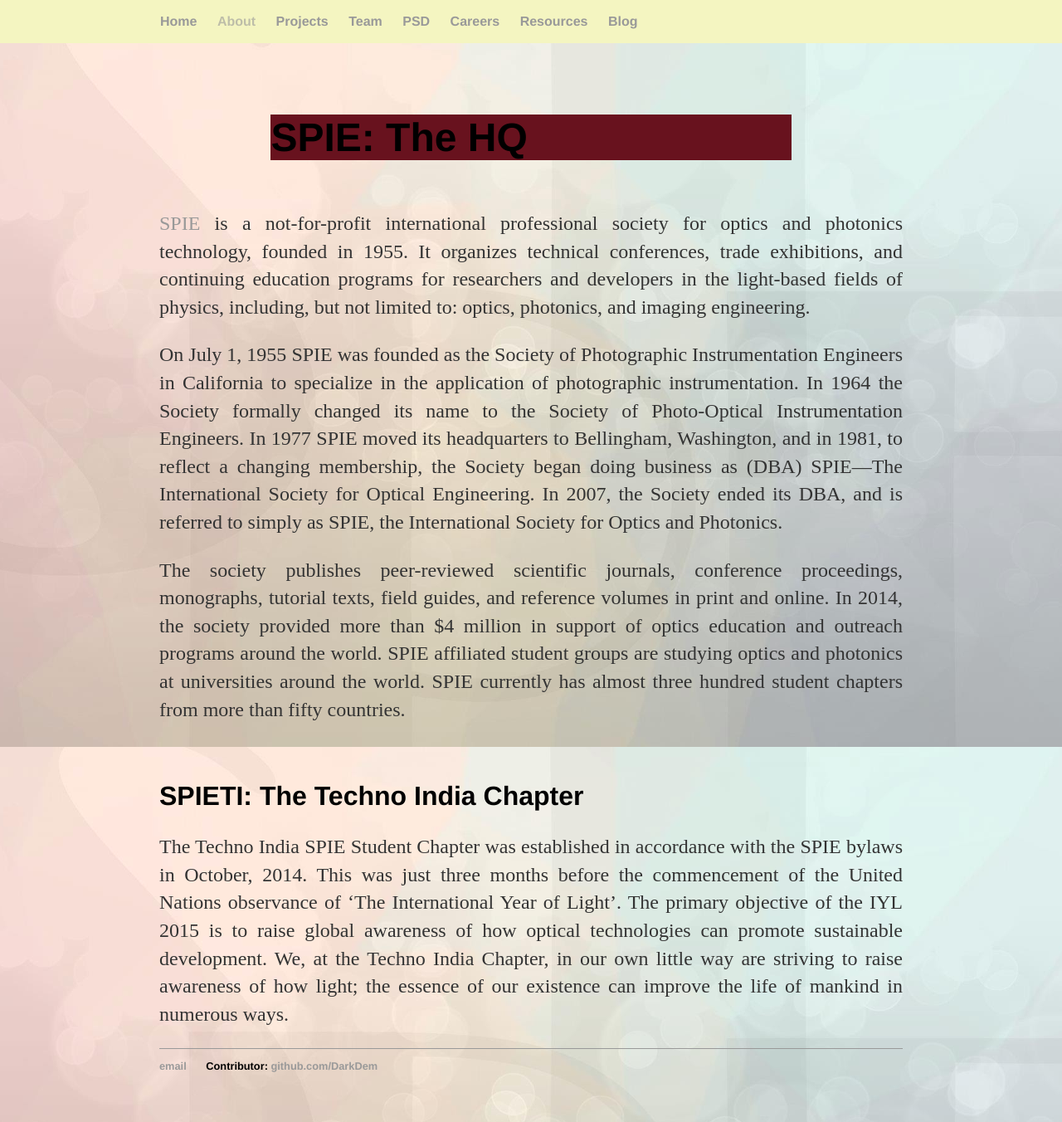
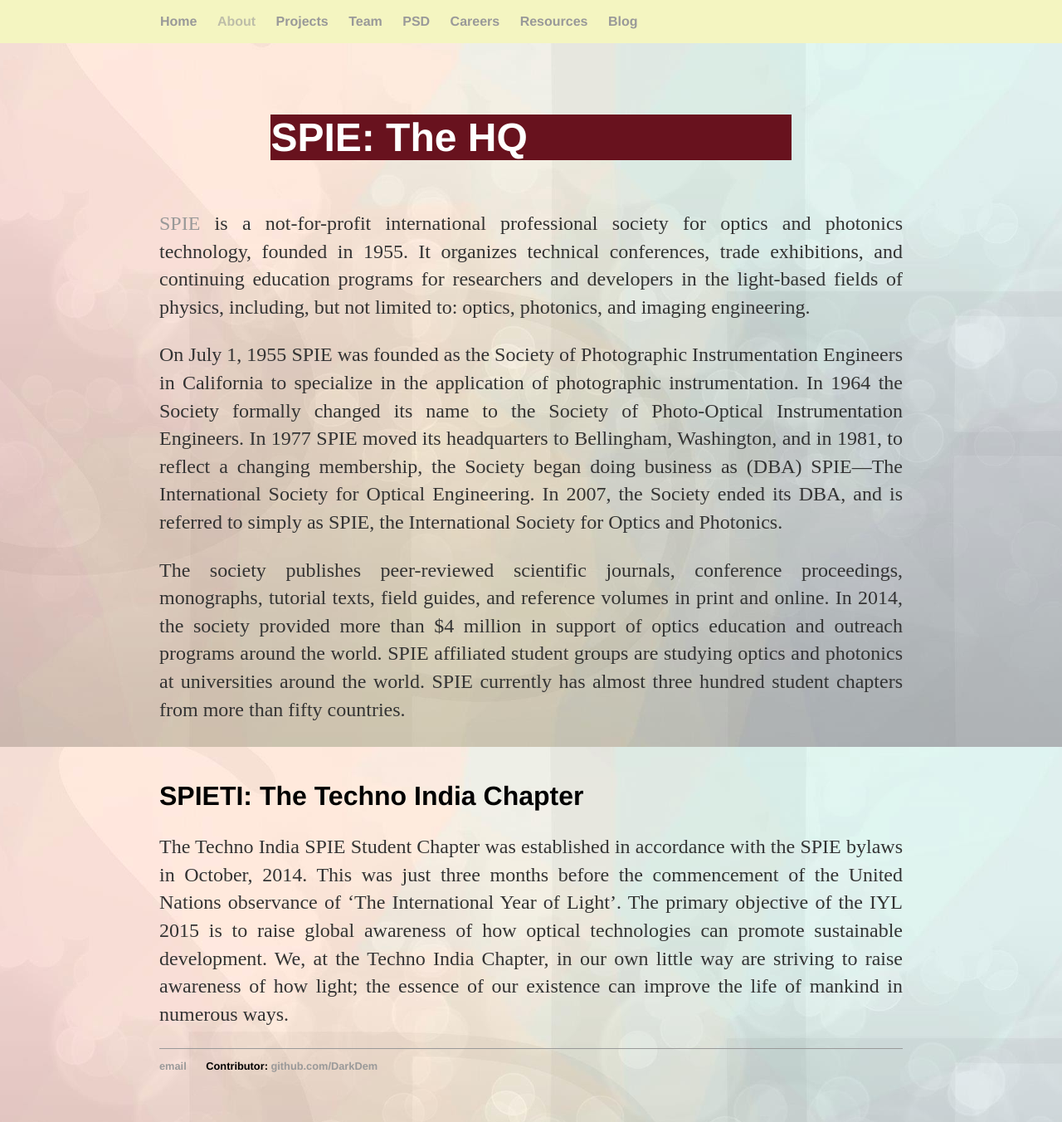
Before and after one commit to spietichapter/home, a Jekyll site: the page built from about/index.html, in a window 1280 px wide and 1352 px high. Shown: the whole window at 83% size. Built offline with Jekyll 4.4.1, drawn with Linux system fonts in a browser that asks for light colours.

Commit message:
Update index.html

```diff
--- a/about/index.html
+++ b/about/index.html
@@ -6,7 +6,7 @@ title: SPIETI - About
 <div class="blurb">
 <br/>
 	<div class = initiation>
-<h1>SPIE: The HQ</h1>
+<h1 class="headingspie">SPIE: The HQ</h1>
 	</div>
 
 <p> <a href="http://spie.org/">SPIE</a> is a not-for-profit international professional society for optics and photonics technology, founded in 1955.
```
